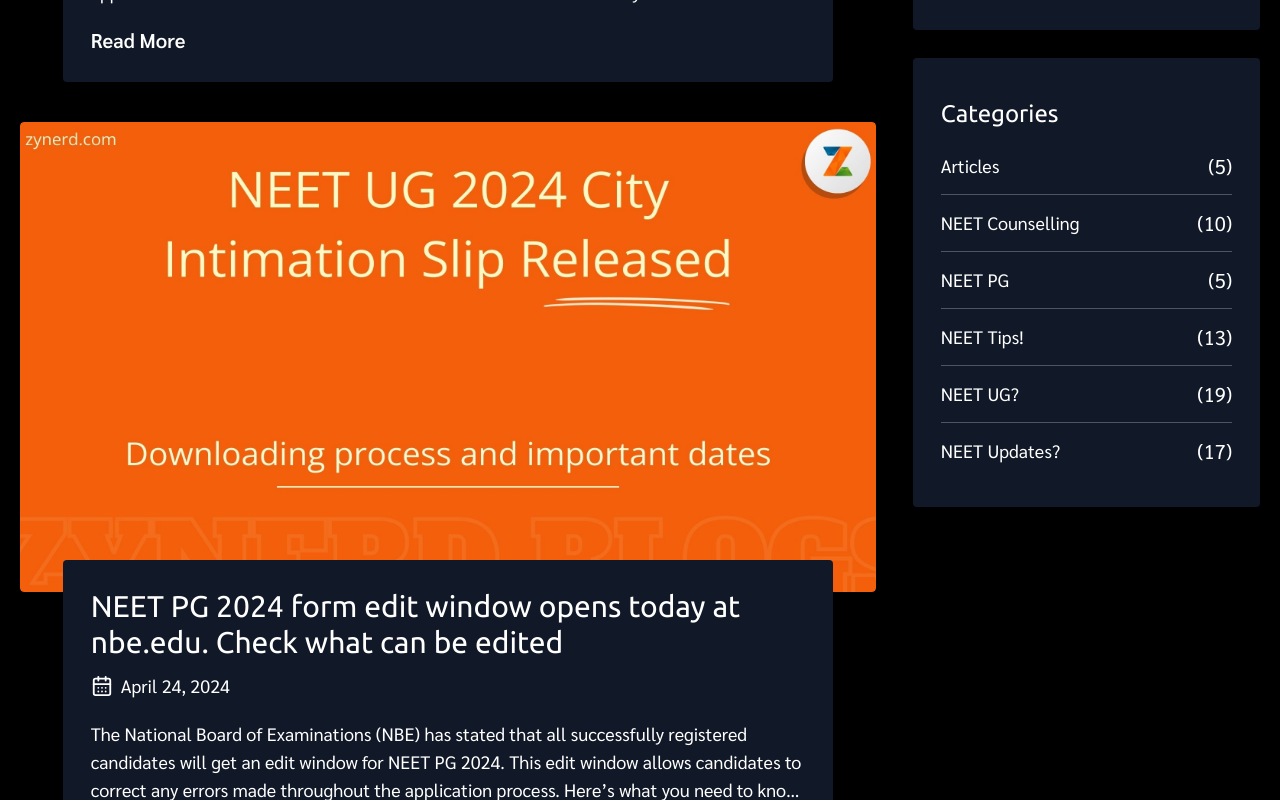
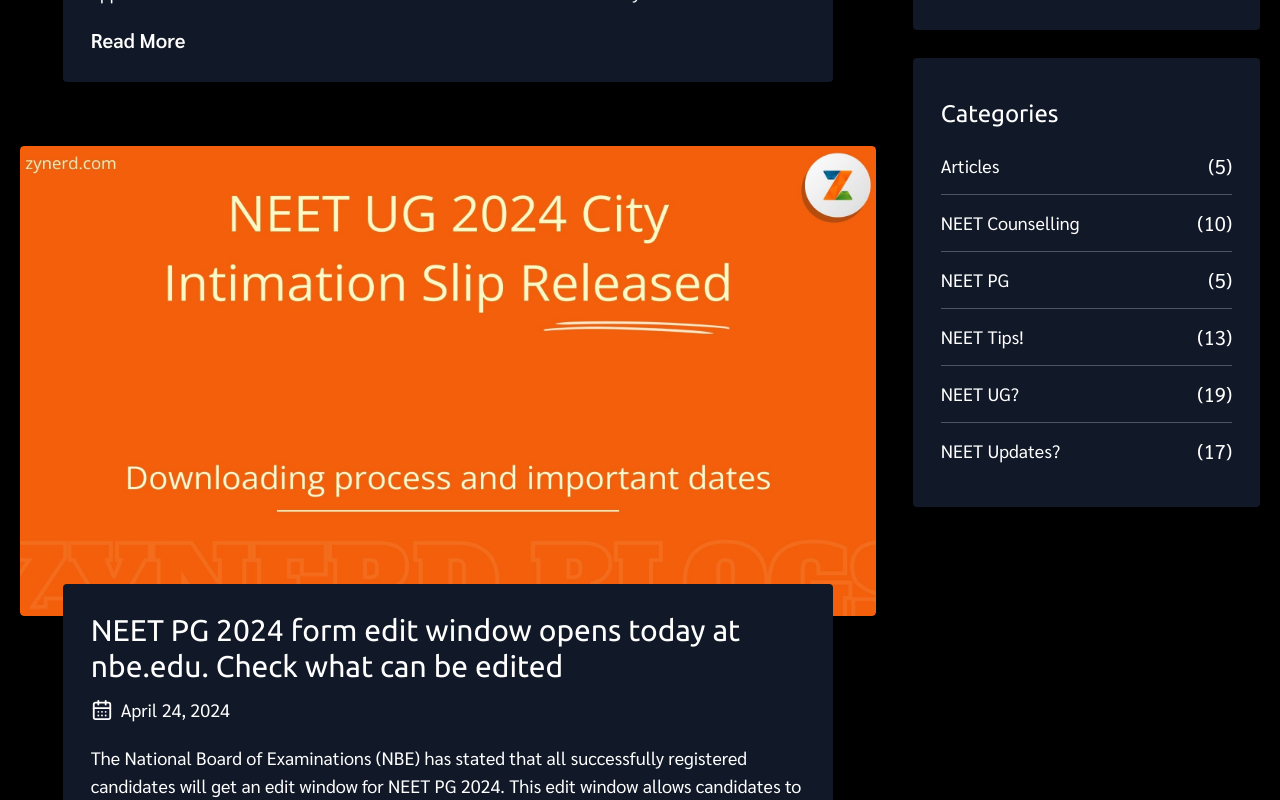
Before and after one commit to invincibleinventor/matdoc-main, a React (Vite) app: page /blog in a window 1280 px wide. Shown: the part 860-1660 px from the top of the page. Built offline with nearby package versions, Linux system fonts and the light colour scheme.

Commit message:
worked on the resources 4th page

```diff
--- a/src/screens/Blog/Index.jsx
+++ b/src/screens/Blog/Index.jsx
@@ -42,7 +42,7 @@
       <div className="flex justify-between w-full px-5 mx-auto lg:container xl:max-w-screen-xl ">
         <div className="w-[69%]">
           {data.map((item, index) => (
-            <div className="w-full mt-10 first:mt-0" key={index}>
+            <div className="w-full mt-16 first:mt-0" key={index}>
               <div className="relative w-full overflow-hidden rounded">
                 <img
                   src={item.image}
```
